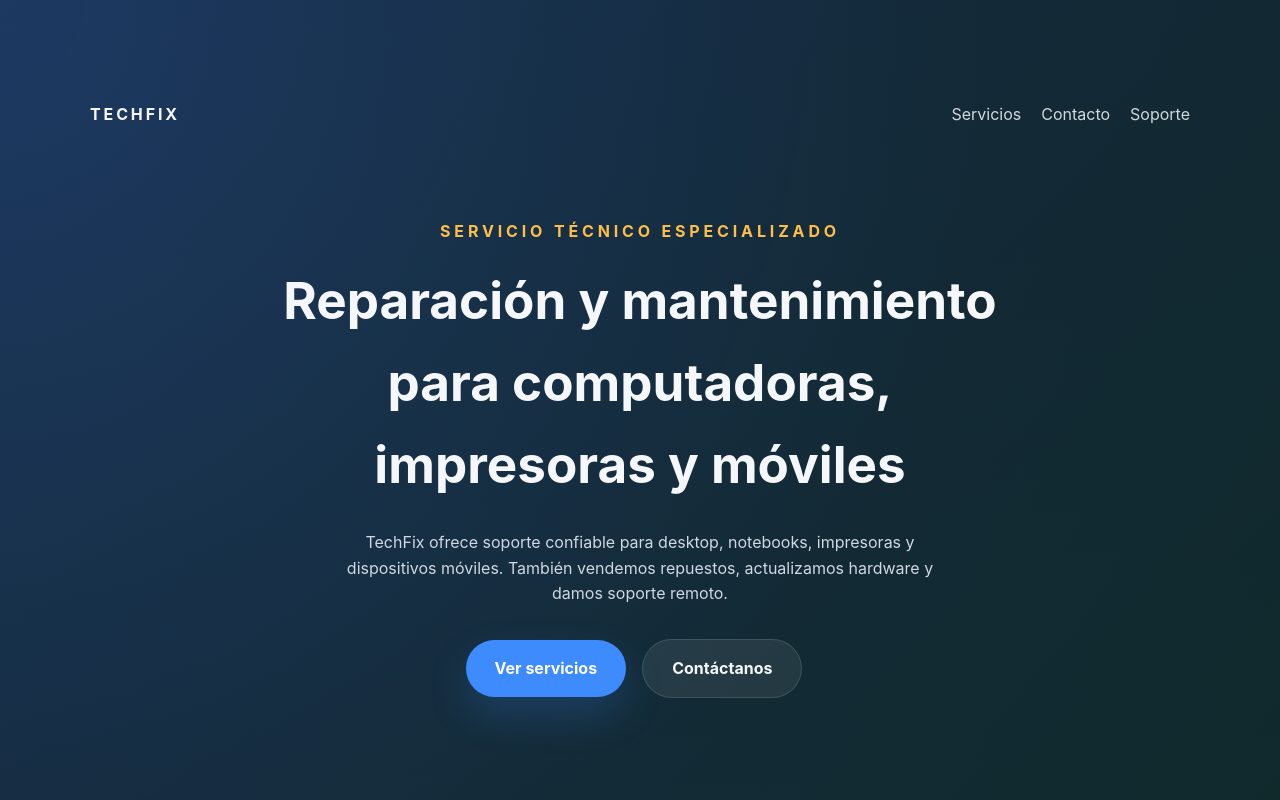
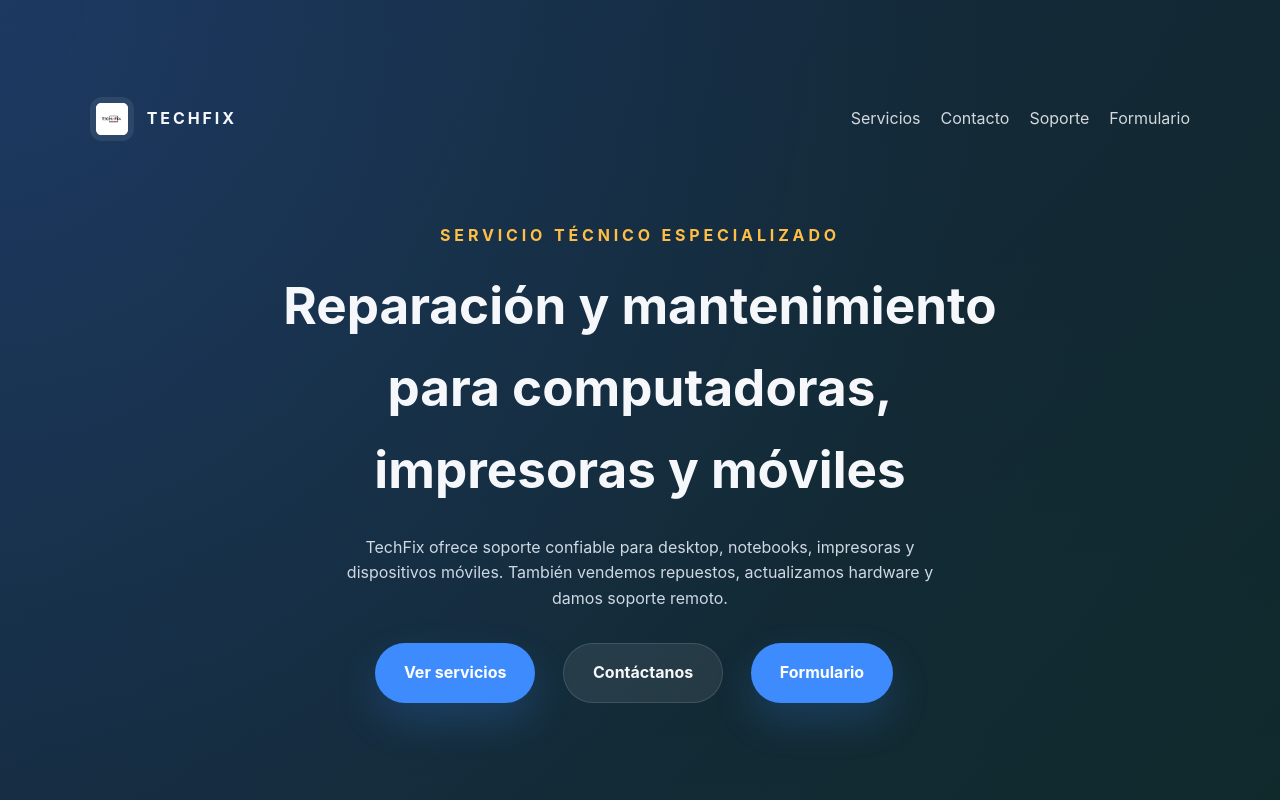
Before and after one commit to vectorr12/frtend-sum2D-victor-morales, a plain HTML site: page index.html in a window 1280 px wide. Shown: the top 800 px of the page. Drawn offline with Linux system fonts and the light colour scheme.

Commit message:
etapa 1 finalizada

```diff
--- a/estilos.css
+++ b/estilos.css
@@ -214,6 +214,21 @@ h2 {
   justify-content: center;
 }
 
+.hero-nav__marca {
+  display: inline-flex;
+  align-items: center;
+  gap: 0.8rem;
+}
+
+.hero-logo {
+  width: 44px;
+  height: 44px;
+  object-fit: contain;
+  border-radius: 12px;
+  background: rgba(255, 255, 255, 0.08);
+  padding: 0.35rem;
+}
+
 .hero-nav__link {
   color: var(--texto);
   opacity: 0.85;
@@ -226,6 +241,13 @@ h2 {
 
 .hero .boton {
   margin-right: 0.75rem;
+}
+
+.hero__acciones {
+  display: flex;
+  flex-wrap: wrap;
+  justify-content: center;
+  gap: 1rem;
 }
 
 .pie-pagina {
--- a/index.html
+++ b/index.html
@@ -9,11 +9,15 @@
   <body>
     <header class="hero">
       <div class="hero-nav">
-        <div class="hero-nav__marca">TechFix</div>
+        <div class="hero-nav__marca">
+          <img src="images/imagen 1.webp" alt="Logo TechFix" class="hero-logo" />
+          <span>TechFix</span>
+        </div>
         <nav class="hero-nav__menu">
           <a class="hero-nav__link" href="#servicios">Servicios</a>
           <a class="hero-nav__link" href="#contacto">Contacto</a>
           <a class="hero-nav__link" href="#soporte">Soporte</a>
+          <a class="hero-nav__link" href="formulario.html">Formulario</a>
         </nav>
       </div>
       <div class="hero__contenido">
@@ -23,9 +27,10 @@
           TechFix ofrece soporte confiable para desktop, notebooks, impresoras y dispositivos móviles.
           También vendemos repuestos, actualizamos hardware y damos soporte remoto.
         </p>
-        <div>
+        <div class="hero__acciones">
           <a href="#servicios" class="boton boton--principal">Ver servicios</a>
           <a href="#contacto" class="boton boton--secundario">Contáctanos</a>
+          <a href="formulario.html" class="boton boton--principal">Formulario</a>
         </div>
       </div>
     </header>
```
Also changed, not shown: formulario.html (added, +56 -0 lines), images/imagen 1.webp (added), prompts.txt.
